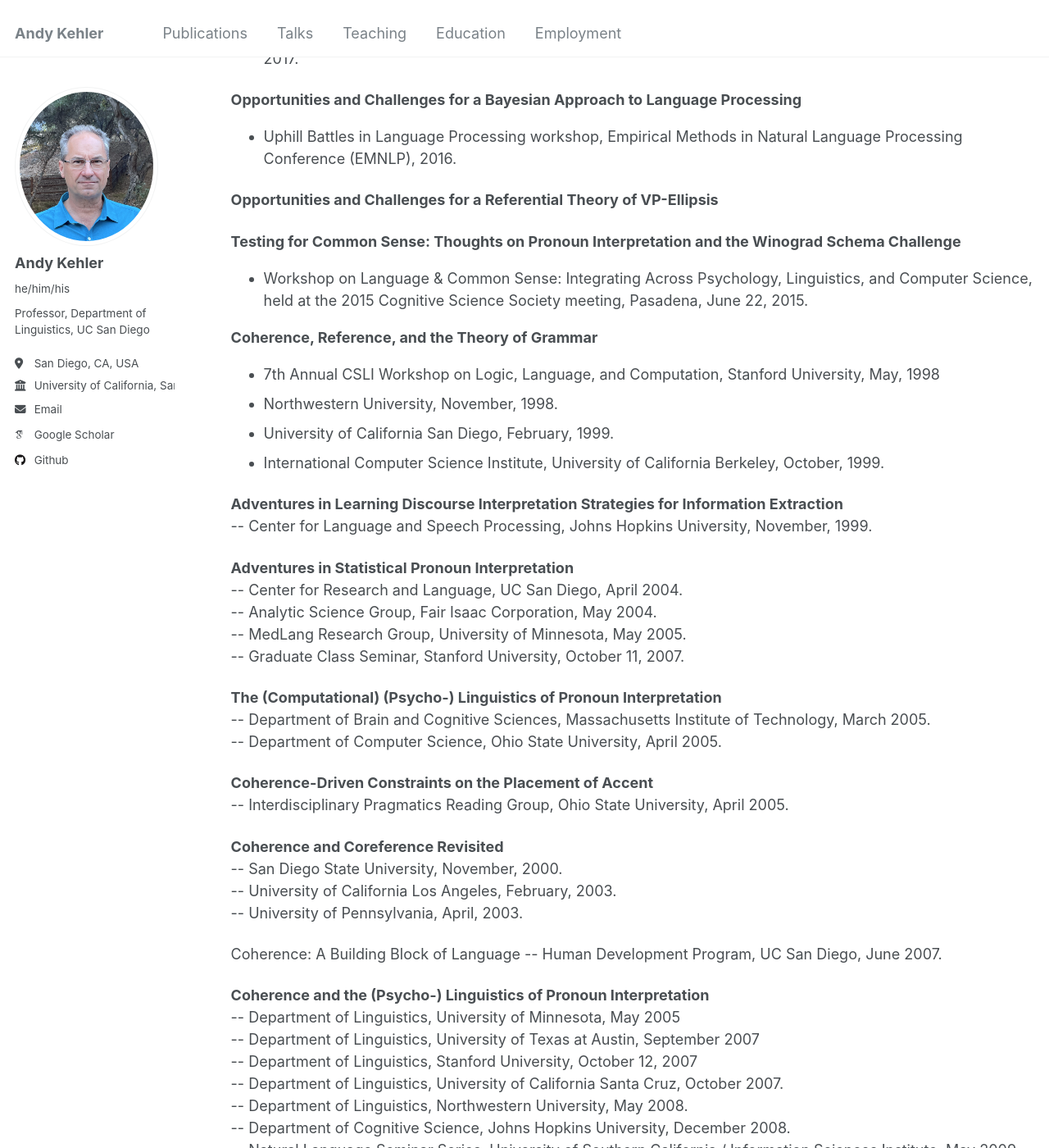
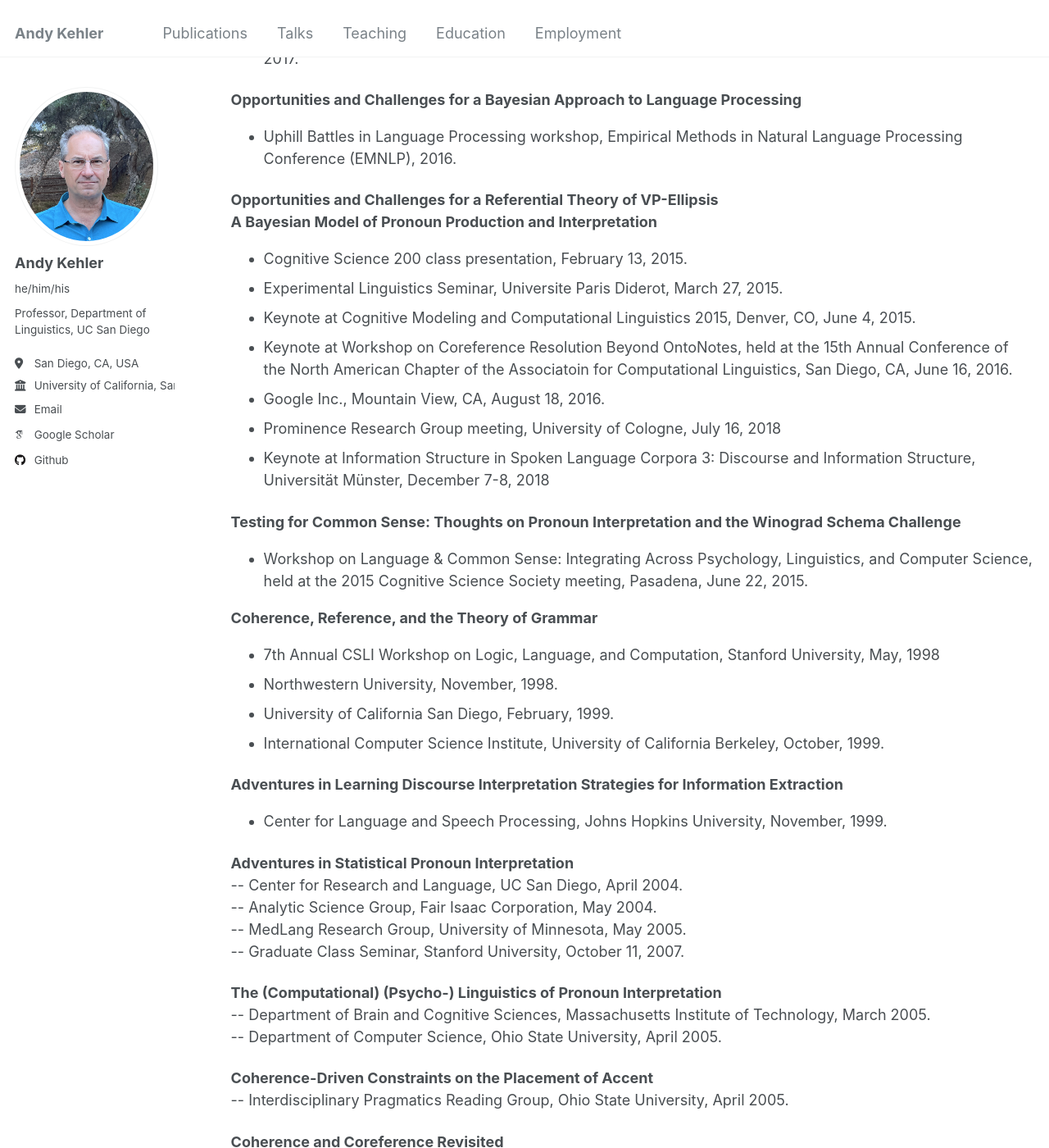
Before and after one commit to akehler/akehler.github.io, a Jekyll site: the page built from _pages/talks.html, in a window 1280 px wide and 1400 px high, scrolled down 753 px. Shown: the whole window at 82% size. Built offline with Jekyll 4.4.1, drawn with Linux system fonts in a browser that asks for light colours; some web fonts are replaced; some of the changed text lies outside the part shown.

Commit message:
Update talks.html

```diff
--- a/_pages/talks.html
+++ b/_pages/talks.html
@@ -62,6 +62,19 @@ Keynote at Joint SEMdial and SIGdial Meeting on Discourse and Dialog, Saarbrück
 <strong>Opportunities and Challenges for a Referential Theory of VP-Ellipsis</strong>
 <br>
 
+<strong>A Bayesian Model of Pronoun Production and Interpretation</strong>
+<br>
+<ul>
+<li>Cognitive Science 200 class presentation, February 13, 2015. </li>
+<li>Experimental Linguistics Seminar, Universite Paris Diderot, March 27, 2015. </li>
+<li>Keynote at Cognitive Modeling and Computational Linguistics 2015, Denver, CO, June 4, 2015. </li>
+<li>Keynote at Workshop on Coreference Resolution Beyond OntoNotes, held at the 15th Annual
+        Conference of the North American Chapter of the Associatoin for Computational Linguistics, San Diego, CA, June 16, 2016.  </li>
+        <li>Google Inc., Mountain View, CA, August 18, 2016.   </li>
+<li>Prominence Research Group meeting, University of Cologne, July 16, 2018     </li>
+<li>Keynote at Information Structure in Spoken Language Corpora 3: Discourse and Information Structure, Universität Münster, December 7-8, 2018  </li>
+</ul>
+
 <p></p><strong>
 Testing for Common Sense: Thoughts on Pronoun Interpretation and the Winograd Schema Challenge</strong>
 <br>
@@ -83,8 +96,12 @@ Workshop on Language & Common Sense: Integrating Across Psychology, Linguistics,
 
 <strong>Adventures in Learning Discourse Interpretation Strategies for Information Extraction</strong>
 <br>
--- Center for Language and Speech Processing, Johns Hopkins University, November, 1999.
-<p></p>
+<ul>
+        <li>
+Center for Language and Speech Processing, Johns Hopkins University, November, 1999.
+        </li>
+</ul>
+                <p></p>
 
 <strong>Adventures in Statistical Pronoun Interpretation</strong>
 <br>
```
Also changed, not shown: other parts of _pages/talks.html (+0 -16 lines).
